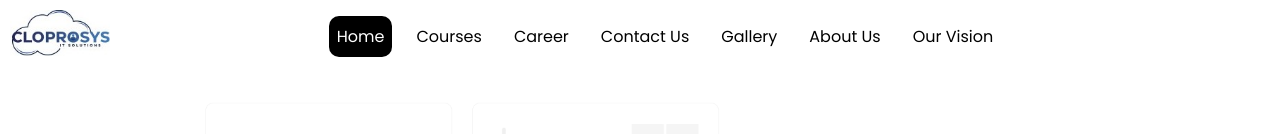
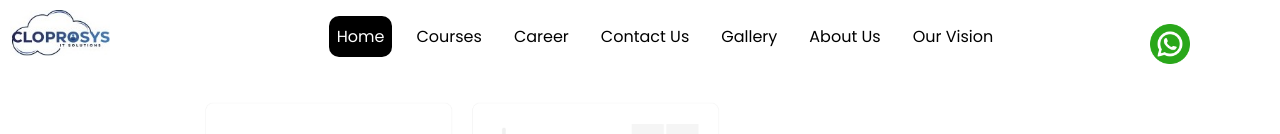
Before and after one commit to VenkyGandrothu/cloprosys, a React (Create React App) app: page / in a window 1280 px wide. Shown: the top 134 px of the page. Built offline with nearby package versions, Linux system fonts and the light colour scheme.

Commit message:
Whatsapp added

```diff
--- a/src/Components/Navbar.jsx
+++ b/src/Components/Navbar.jsx
@@ -3,6 +3,7 @@ import Logo from '../Images/Logo.jpeg';
 import { Link } from 'react-scroll';
 import { useNavigate } from 'react-router-dom';
 import '../Styles/Navbar.css';
+import whlogo from '../Images/whatsapp.png'
 
 function Navbar() {
 
@@ -62,6 +63,9 @@ function Navbar() {
           </li>
         </ul>
         </div>
+        <div className='whlogo'>
+        <a href="https://api.whatsapp.com/send?phone=917670970618&text=Ping%20us%20for%20more%20Information%20"><img src={whlogo}/></a>
+      </div>
       <div className='menu-icon' onClick={toggleMenu}>
         <span>&#9776;</span>
       </div>
--- a/src/Pages/Home.jsx
+++ b/src/Pages/Home.jsx
@@ -3,6 +3,7 @@ import Navbar from '../Components/Navbar'
 import Footer from "../Components/Footer";
 import LoadingSpinner from '../Components/LoadingSpinner';
 import '../Styles/Home.css'
+
 
 import AOS from 'aos';
 import 'aos/dist/aos.css';
--- a/src/Styles/Navbar.css
+++ b/src/Styles/Navbar.css
@@ -34,6 +34,18 @@
   align-items: center;
 
 }
+
+.whlogo img{
+  width: 40px;
+  position: fixed;
+  right: 7%;
+  top: 3%;
+}
+
+.whlogo img:hover{
+  transform: scale(1.05);
+}
+
 
 .navbar-item {
   margin: 0 15px;
@@ -149,6 +161,10 @@
   width: 70px;
 }
 
+.whlogo img {
+  display: none;
+}
+
 }
 
 @media (max-width: 1200px) {
```
Also changed, not shown: src/Images/whatsapp.png (added).
